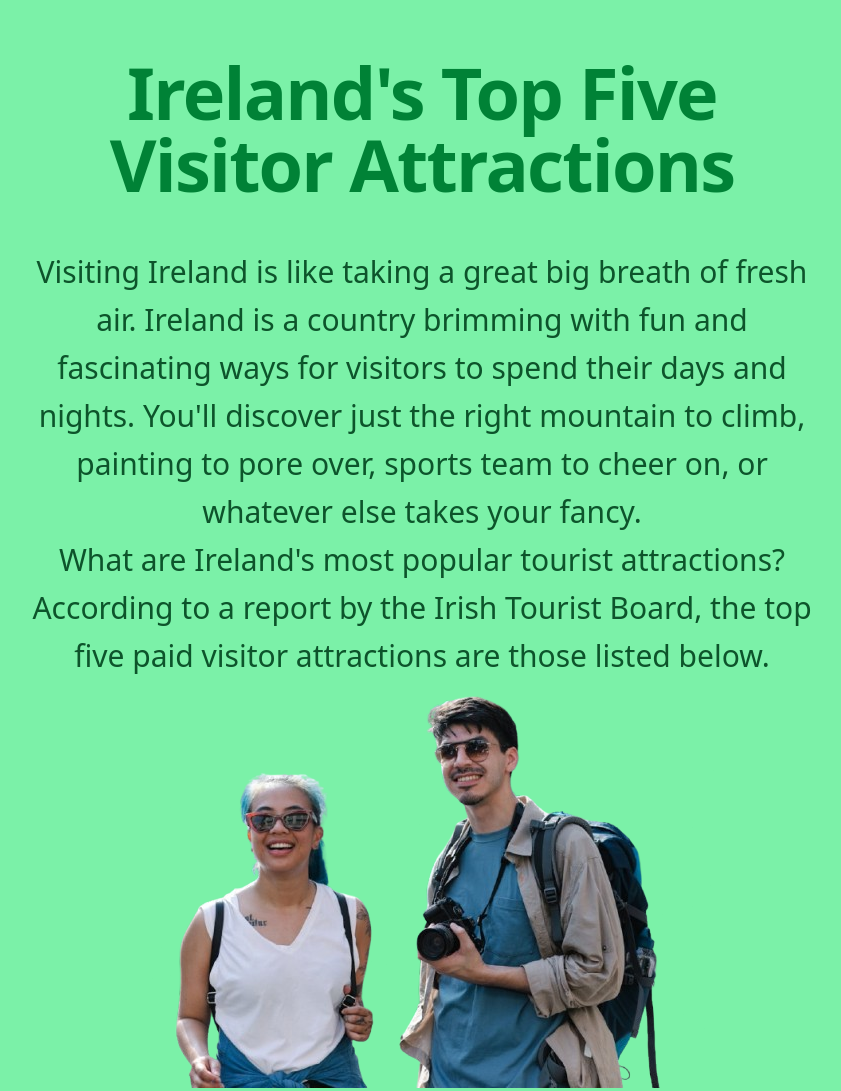
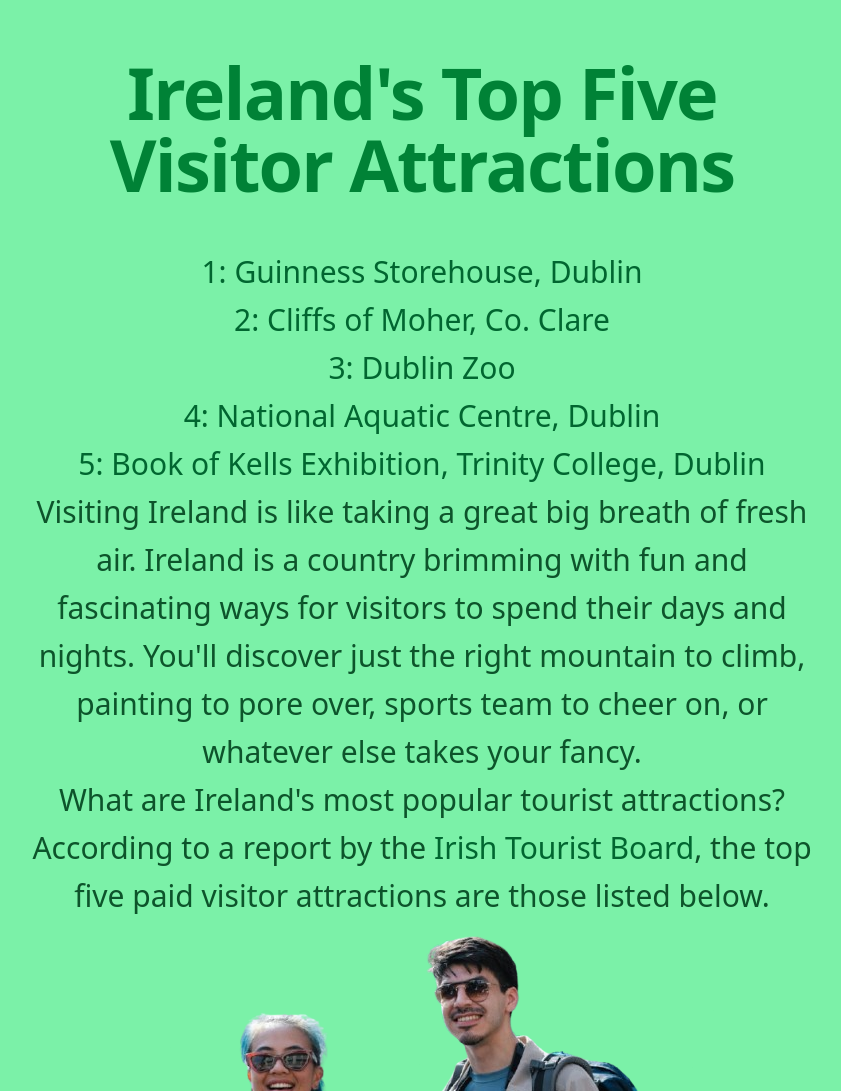
Before and after one commit to AndreRDorset/AndreRDorset.github.io, a website: page exercises/page-5.html in a window 1280 px wide. Shown: the top 1091 px of the page, without its empty margins (218-1059 px from the left). Drawn offline with nearby package versions, Linux system fonts and the light colour scheme.

Commit message:
Styling hyperlinks

```diff
--- a/exercises/page-5.html
+++ b/exercises/page-5.html
@@ -10,7 +10,6 @@
         <style type="text/tailwindcss">
             header {
                 @apply flex flex-col justify-around items-center w-full mx-auto bg-green-300 px-12 lg:px-60 py-8 lg:py-14;
-
             }
             header h1 {
                 @apply text-6xl md:text-7xl tracking-tight text-center mb-8 lg:mb-12;
@@ -42,17 +41,29 @@
             section > * { @apply w-full max-w-[48rem] mx-auto; }
             header *:last-child { @apply mb-0!; }
             section *:last-child { @apply mb-0!; }
-
+            a {
+                @apply text-green-800
+                    hover:text-green-600
+                    focus:text-green-600
+                    transition-colors duration-300;
+            }
         </style>
         <title>Ireland's Top Five Visitor Attractions</title>
         <meta name="description"
             content="The country's most popular atractions for visitors, according to the Irish Tourist Board.">
     </head>
 
-    <body>
+    <body id="top-of-page">
 
         <header>
             <h1>Ireland's Top Five Visitor Attractions</h1>
+            <p><a href="#guinness">1: Guinness Storehouse, Dublin</a></p>
+            <p><a href="#cliffs-of-moher">2: Cliffs of Moher, Co. Clare</a></p>
+            <p><a href="#dublin-zoo">3: Dublin Zoo</a></p>
+            <p><a href="#aquatic-centre">4: National Aquatic Centre,
+                    Dublin</a></p>
+            <p><a href="#kells-tcd">5: Book of Kells Exhibition, Trinity
+                    College, Dublin</a></p>
 
             <p>Visiting Ireland is like taking a great big breath of fresh air.
                 Ireland is a country brimming with fun and fascinating ways for
@@ -72,7 +83,7 @@
 
             <section>
 
-                <h2>Guinness Storehouse, Dublin</h2>
+                <h2 id="guinness">Guinness Storehouse, Dublin</h2>
 
                 <img src="../assets/img/guinness-storehouse.jpg"
                     alt="Guinness Storehouse">
@@ -94,7 +105,7 @@
                 <p class="highlight-text"><span>Annual Number of Visitors:
                         <b>1,711,281</b></span></p>
 
-                <h2>Cliffs of Moher, Co. Clare</h2>
+                <h2 id="cliffs-of-moher">Cliffs of Moher, Co. Clare</h2>
 
                 <img src="../assets/img/cliffs-of-moher.jpg"
                     alt="Cliffs of Moher">
@@ -112,7 +123,7 @@
                 <p class="highlight-text"><span>Annual Number of Visitors:
                         <b>1,527,000</b></span></p>
 
-                <h2>Dublin Zoo</h2>
+                <h2 id="dublin-zoo">Dublin Zoo</h2>
 
                 <img src="../assets/img/dublin-zoo.jpg" alt="Dublin Zoo">
 
@@ -131,7 +142,7 @@
                 <p class="highlight-text"><span>Annual Number of Visitors:
                         <b>1,264,300</b></span></p>
 
-                <h2>National Aquatic Centre, Dublin</h2>
+                <h2 id="aquatic-centre">National Aquatic Centre, Dublin</h2>
 
                 <img src="../assets/img/national-aquatic-centre.jpg"
                     alt="National Aquatic Centre">
@@ -149,7 +160,7 @@
                 <p class="highlight-text"><span>Annual Number of Visitors:
                         <b>1,099,756</b></span></p>
 
-                <h2>Book of Kells Exhibition, Trinity College, Dublin</h2>
+                <h2 id="kells-tcd">Book of Kells Exhibition, Trinity College, Dublin</h2>
 
                 <img src="../assets/img/book-of-kells.jpg" alt="Book of Kells">
 
@@ -167,6 +178,7 @@
                 <p class="highlight-text"><span>Annual Number of Visitors:
                         <b>983,410</b></span></p>
 
+                <p><a href="#top-of-page">Return to top of page</a></p>
                 <p><a href="../index.html">Back to Home page</a></p>
             </section>
 
```
Also changed, not shown: exercises/page-4.html (+6 -0 lines). Lines whose indentation alone changed are shown as unchanged.
